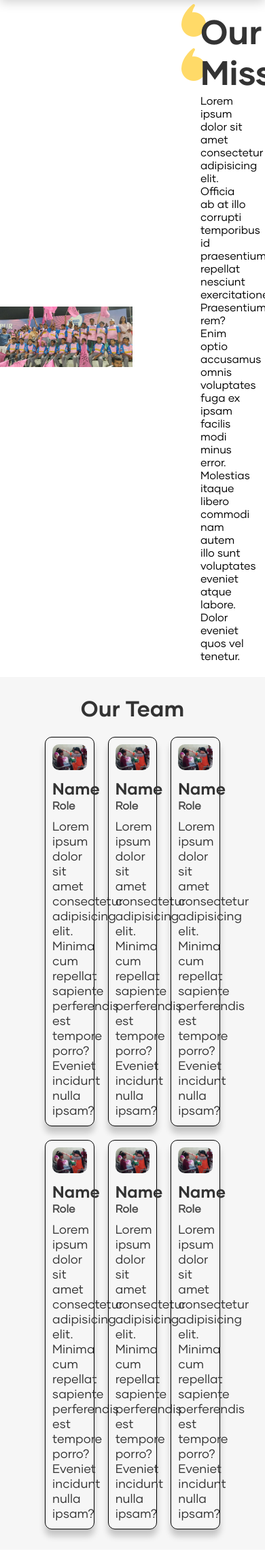
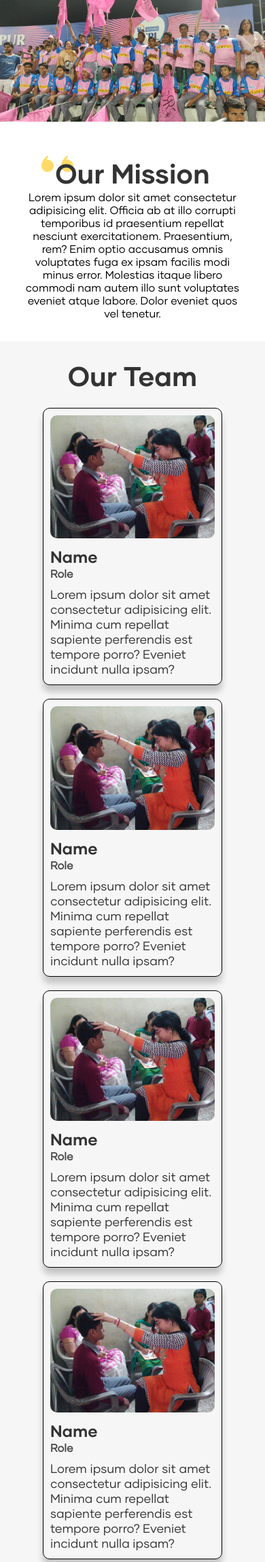
Before and after one commit to TartejBrothers/Prem-Mandir-Sansthan, a Django app: page /about in a window 390 px wide; the page is wider, and only the part inside the window is pictured. Shown: the part 100-2398 px from the top of that part at 68% size. Run offline with Django 5.2, Linux system fonts and the light colour scheme.

Commit message:
Added: Mobile View

```diff
--- a/static/css/about/mission.css
+++ b/static/css/about/mission.css
@@ -41,6 +41,7 @@
 .layerbottom img {
   height: 60px;
   opacity: 0.7;
+  margin-right: -15px;
 }
 
 .aboutpagetopright h1 {
@@ -49,3 +50,37 @@
   color: #333;
   font-family: "Gilmer-Bold";
 }
+
+@media screen and (max-width: 1000px) {
+  .aboutpagemain {
+    width: 100vw;
+    overflow: hidden;
+  }
+  .aboutpagetop {
+    flex-direction: column;
+    gap: 20px;
+  }
+  .aboutpagetopleft {
+    width: 100%;
+  }
+  .aboutpagetopright {
+    width: 100%;
+    padding: 30px;
+  }
+  .layer-container {
+    display: flex;
+    justify-content: center;
+    text-align: center;
+  }
+  .layertop h1 {
+    font-size: 40px;
+  }
+  .layerbottom {
+    top: -7.5px;
+    left: calc(50% - 140px);
+  }
+  .layerbottom img {
+    height: 30px;
+    margin-right: -5px;
+  }
+}
--- a/static/css/about/partner.css
+++ b/static/css/about/partner.css
@@ -35,3 +35,13 @@
   font-size: 18px;
   font-family: "Gilmer-Medium";
 }
+
+@media screen and (max-width: 1000px) {
+  .partnercard {
+    width: 80%;
+    max-width: 300px;
+  }
+  .partner h1 {
+    font-size: 40px;
+  }
+}
--- a/static/css/about/profile.css
+++ b/static/css/about/profile.css
@@ -8,7 +8,7 @@
 }
 .profiles h1 {
   margin-bottom: 20px;
-  font-size: 32px;
+  font-size: 50px;
   font-weight: 700;
   color: #333;
   font-family: "Gilmer-Bold";
@@ -64,3 +64,12 @@
   color: #333;
   font-family: "Gilmer-Regular";
 }
+@media screen and (max-width: 1000px) {
+  .profilecard {
+    width: 80%;
+    max-width: 300px;
+  }
+  .profiles h1 {
+    font-size: 40px;
+  }
+}
--- a/static/css/about/report.css
+++ b/static/css/about/report.css
@@ -33,3 +33,13 @@
   align-items: center;
   flex-wrap: wrap;
 }
+
+@media screen and (max-width: 1000px) {
+  .report h1 {
+    font-size: 40px;
+  }
+  .report button {
+    width: 100%;
+    max-width: 300px;
+  }
+}
--- a/static/css/about/values.css
+++ b/static/css/about/values.css
@@ -1,5 +1,5 @@
 .values {
-  height: 100vh;
+  height: 100dvh;
 }
 .valuestop,
 .valuesmiddle,
@@ -48,3 +48,11 @@
 .valuesmiddle .valuecard:nth-child(even) h3 {
   margin-top: 0;
 }
+@media screen and (max-width: 1000px) {
+  .valuecard h3 {
+    font-size: 14px;
+  }
+  .valuecard img {
+    height: 80px;
+  }
+}
--- a/static/css/home/about.css
+++ b/static/css/home/about.css
@@ -153,3 +153,31 @@
   opacity: 1;
   transform: translateY(0);
 }
+
+@media screen and (max-width: 1000px) {
+  .about {
+    flex-direction: column;
+  }
+  .abouttopright h1 {
+    font-size: 40px;
+  }
+  .abouttop {
+    flex-direction: column;
+  }
+  .abouttopright {
+    width: 100%;
+  }
+  .abouttopright ul li {
+    flex-direction: column;
+    gap: 20px;
+    text-align: center;
+  }
+  .aboutlistitem p {
+    text-align: left;
+    margin-bottom: 20px;
+  }
+  .aboutlistimage {
+    margin-right: 0;
+  }
+
+}
--- a/static/css/home/featured.css
+++ b/static/css/home/featured.css
@@ -13,7 +13,7 @@
   justify-content: center;
   gap: 25px;
   flex-wrap: wrap;
-  margin-top: 20px;
+  margin-top: 40px;
 }
 .programcard {
   background-color: #ebb400;
@@ -40,3 +40,11 @@
   font-size: 16px;
   opacity: 0.8;
 }
+
+@media screen and (max-width: 1000px) {
+  .programcard {
+    width: 80%;
+    max-width: 300px;
+  }
+
+}
--- a/static/css/home/forms.css
+++ b/static/css/home/forms.css
@@ -38,7 +38,7 @@
 }
 
 .volunteer {
-  padding: 20px 20px 40px 20px;
+  padding: 40px 20px 40px 20px;
   background-color: #232323;
   color: #ffffff;
   display: flex;
@@ -82,3 +82,24 @@
   font-size: 20px;
   cursor: pointer;
 }
+
+@media screen and (max-width: 1000px) {
+  .donation p {
+    width: 80%;
+  }
+  .donation h1 {
+    font-size: 40px;
+  }
+  .donation button {
+    font-size: 16px;
+  }
+  .volunteer h1 {
+    font-size: 40px;
+  }
+  .volunteer .form-control {
+    padding: 10px;
+  }
+  .volunteerform button {
+    font-size: 16px;
+  }
+}
--- a/static/js/about.js
+++ b/static/js/about.js
@@ -25,3 +25,31 @@ document.addEventListener("DOMContentLoaded", function () {
 
   startCounting();
 });
+
+document.addEventListener("DOMContentLoaded", function () {
+  const mobileMenuIcon = document.getElementById("mobileMenuIcon");
+  const dropdownMenu = document.getElementById("dropdownMenu");
+
+  function toggleDropdownMenu() {
+    if (window.innerWidth <= 1000) {
+      if (
+        dropdownMenu.style.display === "none" ||
+        dropdownMenu.style.display === ""
+      ) {
+        dropdownMenu.style.display = "block";
+      } else {
+        dropdownMenu.style.display = "none";
+      }
+    } else {
+      dropdownMenu.style.display = "none";
+    }
+  }
+
+  mobileMenuIcon.addEventListener("click", toggleDropdownMenu);
+
+  window.addEventListener("resize", function () {
+    if (window.innerWidth > 1000) {
+      dropdownMenu.style.display = "none";
+    }
+  });
+});
--- a/templates/about.html
+++ b/templates/about.html
@@ -279,4 +279,5 @@
 </div>
 
 <script src="{% static 'js/about.js' %}"></script>
+
 {% endblock %}
--- a/templates/base.html
+++ b/templates/base.html
@@ -38,8 +38,11 @@
           </ul>
         </div>
         <div class="navrightmobile">
-          <img src="{% static 'assets/icons/griplines.png' %}" alt="Menu" id="mobileMenuIcon"/>
-  </div>
+          <img
+            src="{% static 'assets/icons/griplines.png' %}"
+            alt="Menu"
+            id="mobileMenuIcon"
+          />
         </div>
       </div>
       <div class="dropdown-menu" id="dropdownMenu">
@@ -47,9 +50,11 @@
           <li><a href="/">Home</a></li>
           <li><a href="about">About</a></li>
           <li><a href="#">Programs</a></li>
-          <li><a href="" target="blank">
-            <button>Contact Us</button>
-          </a></li>
+          <li>
+            <a href="" target="blank">
+              <button>Contact Us</button>
+            </a>
+          </li>
         </ul>
       </div>
       {% block content %} {% endblock %}
```
Also changed, not shown: static/css/about/impact.css (+33 -0 lines), static/css/home/home.css (+40 -1 lines).
